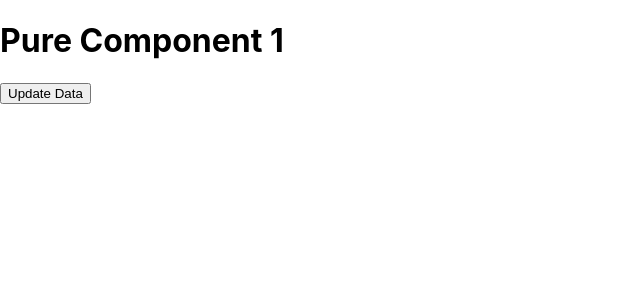
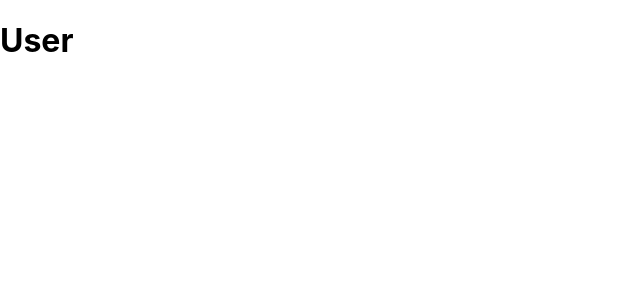
Before and after one commit to sameerddr/React-Tutorial, a React (Create React App) app: page / in a window 1280 px wide. Shown: the top 300 px of the page, without its empty margins (0-640 px from the left). Built offline with nearby package versions, Linux system fonts and the light colour scheme; the HTML template or start-up script is replaced by a standard one.

Commit message:
pure-component

```diff
--- a/src/App.js
+++ b/src/App.js
@@ -17,11 +17,13 @@ import "./App.css";
 // import ValidForm from "./Form-Vald/ValidForm";
 // import Showtodo from "./TodoApp/Showtodo";
 // import Todo from "./TodoApp/Todo";
-import Pure from "./purecomponent/Pure";
+// import Pure from "./purecomponent/Pure";
+
 function App() {
   return (
     <div className="name">
-      <Pure />
+      <h1>User</h1>
+      <h1></h1>
     </div>
   );
 }
--- a/src/purecomponent/pure.jsx
+++ b/src/purecomponent/pure.jsx
@@ -1,6 +1,6 @@
 // import React, { PureComponent } from "react";
-import React, { Component } from "react";
-class Pure extends Component {
+import React, { PureComponent } from "react";
+class Pure extends PureComponent {
   constructor() {
     super();
     this.state = {
@@ -12,13 +12,7 @@ class Pure extends Component {
     return (
       <>
         <h1>Pure Component {this.state.data} </h1>
-        <button
-          onClick={() => {
-            this.setState({ data: 1 });
-          }}
-        >
-          Update Data
-        </button>
+        <button onClick={() => this.setState({ data: 2 })}>Update Data</button>
       </>
     );
   }
```
